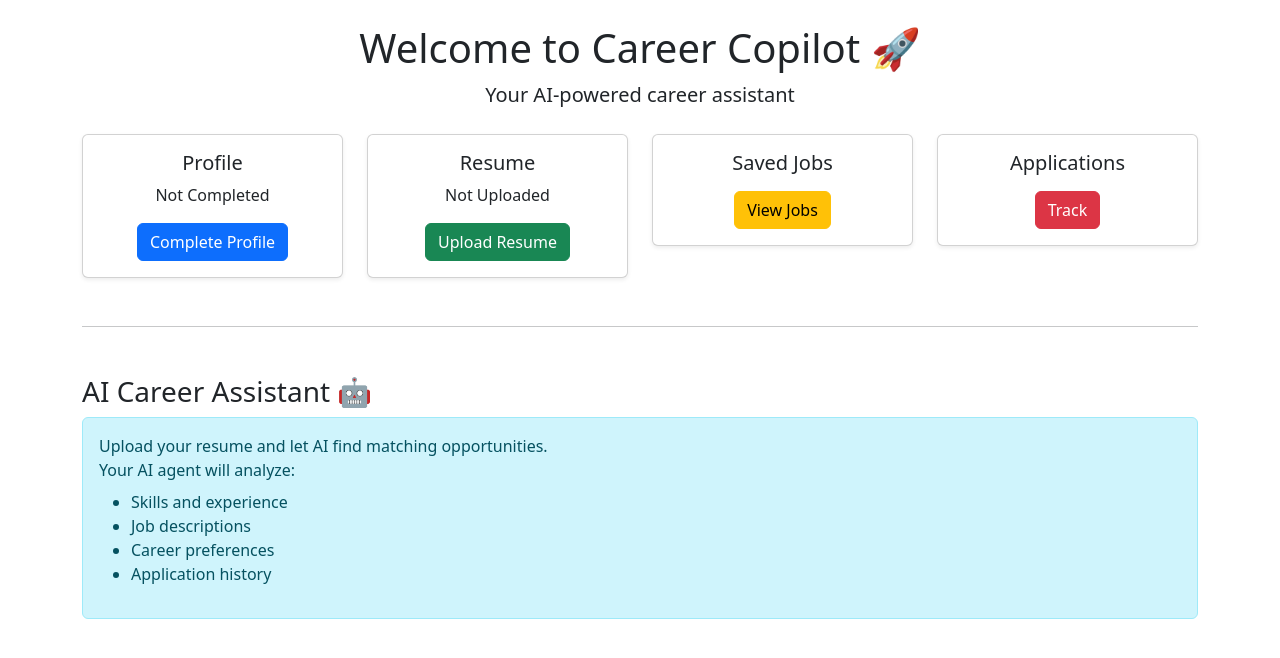
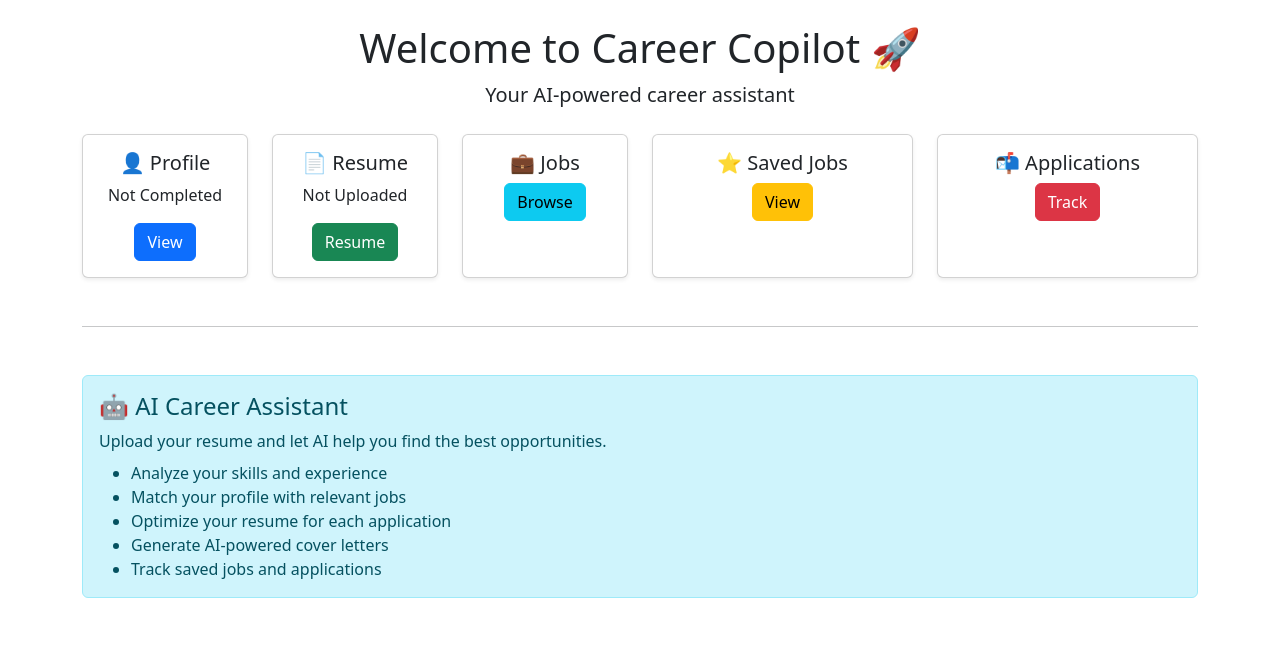
Before and after one commit to bhavikamange03/career-assistant, a Flask app: template templates/dashboard.html in a window 1280 px wide. Shown: the part 56-714 px from the top of the page. Run offline with Flask 3, Linux system fonts and the light colour scheme; the template is opened without the code that fills it, so the values that code supplies are empty.

Commit message:
updating dashboard

```diff
--- a/templates/dashboard.html
+++ b/templates/dashboard.html
@@ -1,8 +1,6 @@
 {% extends "base.html" %}
 
-
 {% block content %}
-
 
 <div class="text-center mb-4">
 
@@ -17,22 +15,16 @@
 </div>
 
 
-
-<div class="row">
-
+<div class="row g-4">
 
     <!-- Profile Card -->
+    <div class="col-md-4 col-lg-2">
 
-    <div class="col-md-3">
-
-        <div class="card shadow-sm">
+        <div class="card shadow-sm h-100">
 
             <div class="card-body text-center">
 
-                <h5>
-                    Profile
-                </h5>
-
+                <h5>👤 Profile</h5>
 
                 <p>
 
@@ -48,11 +40,9 @@
 
                 </p>
 
-
                 <a href="/profile" class="btn btn-primary">
-                    Complete Profile
+                    View
                 </a>
-
 
             </div>
 
@@ -61,21 +51,14 @@
     </div>
 
 
+    <!-- Resume Card -->
+    <div class="col-md-4 col-lg-2">
 
-
-    <!-- Resume Card -->
-
-    <div class="col-md-3">
-
-        <div class="card shadow-sm">
+        <div class="card shadow-sm h-100">
 
             <div class="card-body text-center">
 
-
-                <h5>
-                    Resume
-                </h5>
-
+                <h5>📄 Resume</h5>
 
                 <p>
 
@@ -91,11 +74,9 @@
 
                 </p>
 
-
                 <a href="/resume" class="btn btn-success">
-                    Upload Resume
+                    Resume
                 </a>
-
 
             </div>
 
@@ -104,31 +85,20 @@
     </div>
 
 
+    <!-- Available Jobs Card -->
+    <div class="col-md-4 col-lg-2">
 
-
-    <!-- Saved Jobs Card -->
-
-    <div class="col-md-3">
-
-        <div class="card shadow-sm">
+        <div class="card shadow-sm h-100">
 
             <div class="card-body text-center">
 
+                <h5>💼 Jobs</h5>
 
-                <h5>
-                    Saved Jobs
-                </h5>
+                <h3>{{ dashboard.total_jobs }}</h3>
 
-
-                <p>
-                    {{ dashboard.saved_jobs }}
-                </p>
-
-
-                <a href="/jobs" class="btn btn-warning">
-                    View Jobs
+                <a href="/jobs" class="btn btn-info">
+                    Browse
                 </a>
-
 
             </div>
 
@@ -137,31 +107,20 @@
     </div>
 
 
+    <!-- Saved Jobs Card -->
+    <div class="col-md-4 col-lg-3">
 
-
-    <!-- Applications Card -->
-
-    <div class="col-md-3">
-
-        <div class="card shadow-sm">
+        <div class="card shadow-sm h-100">
 
             <div class="card-body text-center">
 
+                <h5>⭐ Saved Jobs</h5>
 
-                <h5>
-                    Applications
-                </h5>
+                <h3>{{ dashboard.saved_jobs }}</h3>
 
-
-                <p>
-                    {{ dashboard.applications }}
-                </p>
-
-
-                <a href="/applications" class="btn btn-danger">
-                    Track
+                <a href="/jobs" class="btn btn-warning">
+                    View
                 </a>
-
 
             </div>
 
@@ -170,54 +129,55 @@
     </div>
 
 
+    <!-- Applications Card -->
+    <div class="col-md-4 col-lg-3">
+
+        <div class="card shadow-sm h-100">
+
+            <div class="card-body text-center">
+
+                <h5>📬 Applications</h5>
+
+                <h3>{{ dashboard.applications }}</h3>
+
+                <a href="/applications" class="btn btn-danger">
+                    Track
+                </a>
+
+            </div>
+
+        </div>
+
+    </div>
 
 </div>
-
-
 
 
 <hr class="my-5">
 
 
-
-
-
-<h3>
-    AI Career Assistant 🤖
-</h3>
-
-
 <div class="alert alert-info">
 
-    Upload your resume and let AI find matching opportunities.
+    <h4>🤖 AI Career Assistant</h4>
 
-    <br>
+    <p class="mb-2">
+        Upload your resume and let AI help you find the best opportunities.
+    </p>
 
-    Your AI agent will analyze:
+    <ul class="mb-0">
 
-    <ul class="mt-2">
+        <li>Analyze your skills and experience</li>
 
-        <li>
-            Skills and experience
-        </li>
+        <li>Match your profile with relevant jobs</li>
 
-        <li>
-            Job descriptions
-        </li>
+        <li>Optimize your resume for each application</li>
 
-        <li>
-            Career preferences
-        </li>
+        <li>Generate AI-powered cover letters</li>
 
-        <li>
-            Application history
-        </li>
+        <li>Track saved jobs and applications</li>
 
     </ul>
 
-
 </div>
 
-
-
 {% endblock %}
```
Also changed, not shown: routes/dashboard.py (+20 -0 lines), services/dashboard_service.py (+12 -2 lines).
